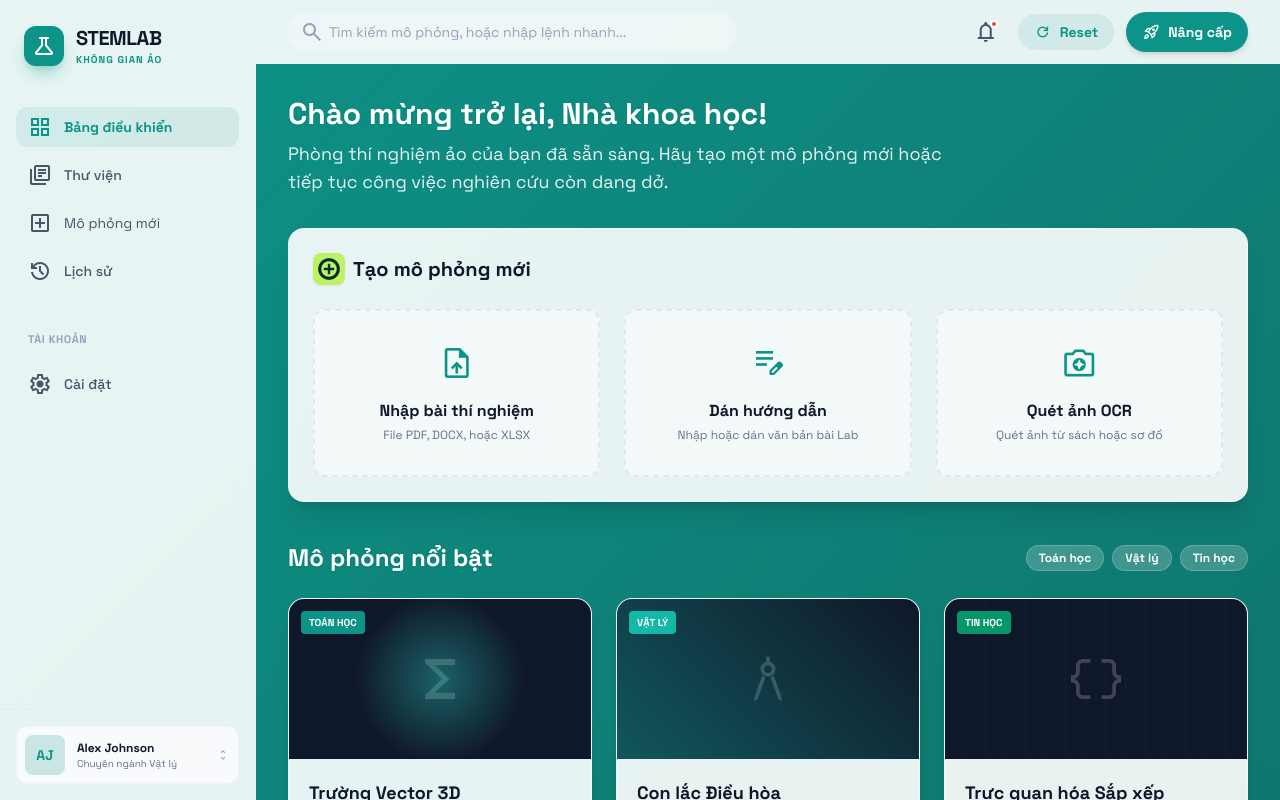
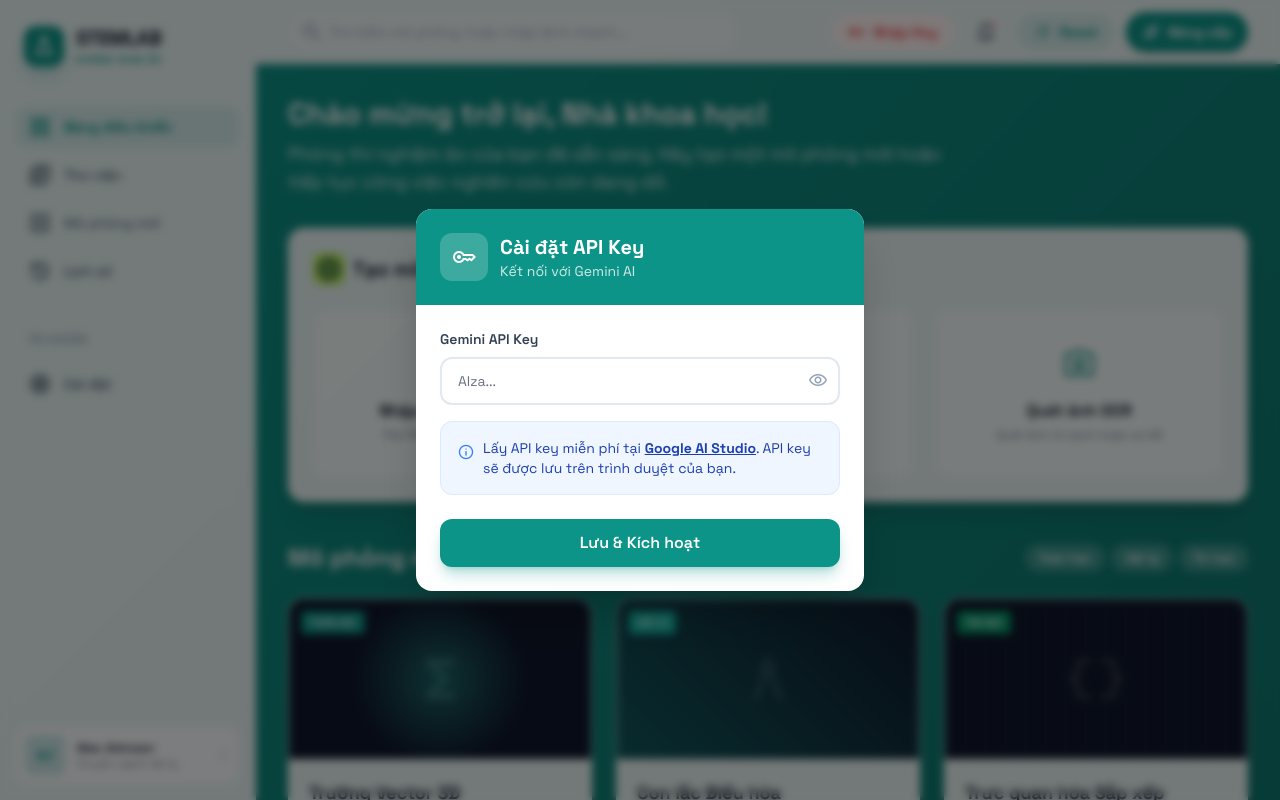
Before and after one commit to hoaithanhsp/stemlabpro, a React (Vite) app: page / in a window 1280 px wide. Built offline with nearby package versions, Linux system fonts and the light colour scheme.

Commit message:
Update App.tsx

```diff
--- a/App.tsx
+++ b/App.tsx
@@ -2,9 +2,10 @@ import React, { useState, useRef, useEffect } from 'react';
 import ReactMarkdown from 'react-markdown';
 import remarkMath from 'remark-math';
 import rehypeKatex from 'rehype-katex';
-import { initializeChat, sendMessageToGemini, resetChat } from './services/geminiService';
+import { initializeChat, sendMessageToGemini, resetChat, hasApiKey } from './services/geminiService';
 import PreviewFrame from './components/PreviewFrame';
 import LibraryDrawer from './components/LibraryDrawer';
+import ApiKeyModal from './components/ApiKeyModal';
 import { ChatMessage } from './types';
 
 // ==========================================
@@ -70,7 +71,7 @@ const Dashboard = ({ onStartSim, onFileUpload }: any) => {
         <p className="text-white/90 max-w-2xl text-lg">Phòng thí nghiệm ảo của bạn đã sẵn sàng. Hãy tạo một mô phỏng mới hoặc tiếp tục công việc nghiên cứu còn dang dở.</p>
       </div>
 
-      <div className="glass-panel p-6 rounded-2xl shadow-xl border border-white/40 mb-10 animate-fade-up" style={{animationDelay: '0.1s'}}>
+      <div className="glass-panel p-6 rounded-2xl shadow-xl border border-white/40 mb-10 animate-fade-up" style={{ animationDelay: '0.1s' }}>
         <div className="flex items-center gap-2 mb-6">
           <div className="size-8 bg-success-lime rounded-lg flex items-center justify-center text-background-dark shadow-sm">
             <span className="material-symbols-outlined font-bold">add_circle</span>
@@ -97,7 +98,7 @@ const Dashboard = ({ onStartSim, onFileUpload }: any) => {
         </div>
       </div>
 
-      <div className="mb-6 flex items-center justify-between animate-fade-up" style={{animationDelay: '0.2s'}}>
+      <div className="mb-6 flex items-center justify-between animate-fade-up" style={{ animationDelay: '0.2s' }}>
         <h3 className="text-2xl font-bold text-white drop-shadow-sm">Mô phỏng nổi bật</h3>
         <div className="flex gap-2">
           {['Toán học', 'Vật lý', 'Tin học'].map(tag => (
@@ -106,7 +107,7 @@ const Dashboard = ({ onStartSim, onFileUpload }: any) => {
         </div>
       </div>
 
-      <div className="grid grid-cols-1 md:grid-cols-2 lg:grid-cols-3 gap-6 animate-fade-up" style={{animationDelay: '0.3s'}}>
+      <div className="grid grid-cols-1 md:grid-cols-2 lg:grid-cols-3 gap-6 animate-fade-up" style={{ animationDelay: '0.3s' }}>
         {/* Sim Card 1 */}
         <div className="glass-panel group rounded-2xl overflow-hidden border border-white/40 shadow-lg hover:-translate-y-1 transition-all">
           <div className="h-40 relative overflow-hidden bg-slate-900 flex items-center justify-center">
@@ -168,6 +169,10 @@ function App() {
   const [currentView, setCurrentView] = useState<'home' | 'workspace'>('home');
   const [isLibraryOpen, setIsLibraryOpen] = useState(false);
 
+  // API Key State
+  const [showApiKeyModal, setShowApiKeyModal] = useState(false);
+  const [hasValidApiKey, setHasValidApiKey] = useState(false);
+
   // Workspace State
   const [input, setInput] = useState('');
   const [chatHistory, setChatHistory] = useState<ChatMessage[]>([
@@ -179,6 +184,18 @@ function App() {
 
   const chatEndRef = useRef<HTMLDivElement>(null);
   const fileInputRef = useRef<HTMLInputElement>(null);
+
+  // Check API key on mount
+  useEffect(() => {
+    const checkApiKey = () => {
+      const valid = hasApiKey();
+      setHasValidApiKey(valid);
+      if (!valid) {
+        setShowApiKeyModal(true);
+      }
+    };
+    checkApiKey();
+  }, []);
 
   useEffect(() => {
     if (currentView === 'workspace') {
@@ -295,6 +312,17 @@ function App() {
             </div>
           </div>
           <div className="flex items-center gap-3">
+            <button
+              onClick={() => setShowApiKeyModal(true)}
+              className={`h-9 px-4 flex items-center gap-2 rounded-full text-sm font-bold transition-all ${hasValidApiKey
+                  ? 'bg-green-50 text-green-600 hover:bg-green-100'
+                  : 'bg-red-50 text-red-500 hover:bg-red-100'
+                }`}
+              title="Cài đặt API Key"
+            >
+              <span className="material-symbols-outlined text-lg">key</span>
+              <span>{hasValidApiKey ? 'API Key' : 'Nhập Key'}</span>
+            </button>
             <button className="size-10 flex items-center justify-center rounded-full hover:bg-teal-50 text-slate-600 relative transition-colors">
               <span className="material-symbols-outlined">notifications</span>
               <span className="absolute top-2 right-2 size-2 bg-red-500 rounded-full border-2 border-white"></span>
@@ -340,8 +368,7 @@ function App() {
                 {chatHistory.map((msg, idx) => (
                   <div key={idx} className={`flex ${msg.role === 'user' ? 'justify-end' : 'justify-start'}`}>
                     <div
-                                className={`max-w-[85%] rounded-2xl px-5 py-3 shadow-sm text-sm leading-relaxed ${
-                                    msg.role === 'user'
+                      className={`max-w-[85%] rounded-2xl px-5 py-3 shadow-sm text-sm leading-relaxed ${msg.role === 'user'
                           ? 'bg-primary text-white rounded-br-sm'
                           : 'bg-white border border-slate-100 text-slate-800 rounded-bl-sm'
                         } ${msg.isError ? 'bg-red-50 border-red-200 text-red-600' : ''}`}
@@ -351,7 +378,7 @@ function App() {
                         rehypePlugins={[rehypeKatex]}
                         className="markdown-content"
                         components={{
-                                        a: ({node, ...props}) => <a className="underline hover:opacity-80 font-bold" target="_blank" rel="noreferrer" {...props} />
+                          a: ({ node, ...props }) => <a className="underline hover:opacity-80 font-bold" target="_blank" rel="noreferrer" {...props} />
                         }}
                       >
                         {msg.text}
@@ -414,7 +441,7 @@ function App() {
                   </h3>
                   <button
                     onClick={() => {
-                                    const blob = new Blob([currentCode], {type: 'text/html'});
+                      const blob = new Blob([currentCode], { type: 'text/html' });
                       const url = URL.createObjectURL(blob);
                       window.open(url, '_blank');
                     }}
@@ -433,6 +460,14 @@ function App() {
         )}
       </main>
 
+      {/* API Key Modal */}
+      <ApiKeyModal
+        isOpen={showApiKeyModal}
+        onClose={() => setShowApiKeyModal(false)}
+        onSave={() => setHasValidApiKey(true)}
+        canClose={hasValidApiKey}
+      />
+
       {/* Library Drawer */}
       <LibraryDrawer
         isOpen={isLibraryOpen}
```
Lines whose indentation alone changed are shown as unchanged.
